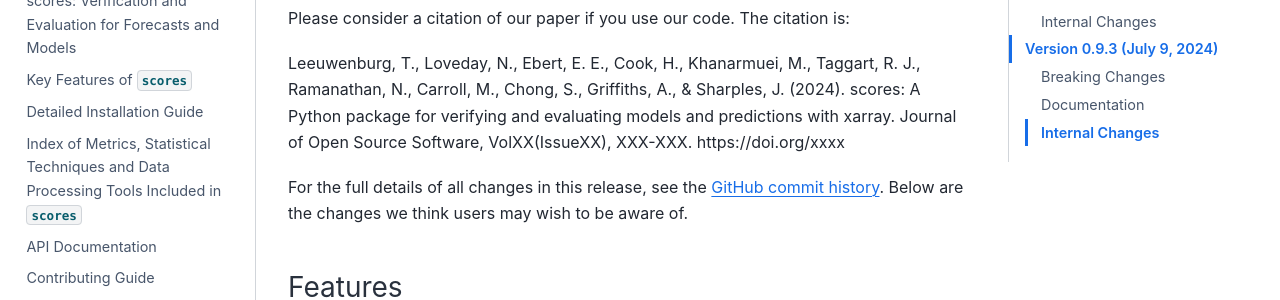
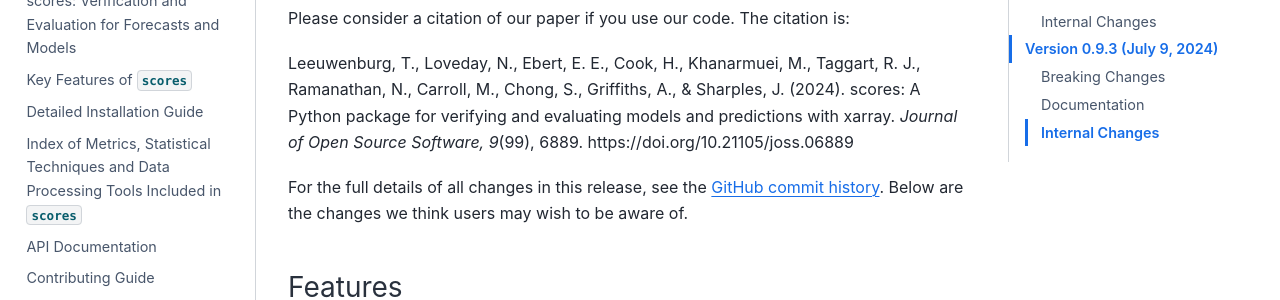
Before and after one commit to nci/scores, a Sphinx documentation site: the page built from docs/release_notes.md, in a window 1280 px wide and 900 px high, scrolled down 349 px. Shown: the part 207-507 px from the top of the window. Built offline with Sphinx 7.4.7 and the Sphinx Book theme 1.1.4, drawn with Linux system fonts in a browser that asks for light colours; pages that are not in the unit, such as notebooks, are missing from menus.

Commit message:
Update docs/release_notes.md
Co-authored-by: Stephanie Chong <168800785+Steph-Chong@users.noreply.github.com>
Signed-off-by: Tennessee Leeuwenburg <134973832+tennlee@users.noreply.github.com>

```diff
--- a/docs/release_notes.md
+++ b/docs/release_notes.md
@@ -10,7 +10,7 @@ This is a good moment to acknowledge and thank the contributors that helped us r
 
 Please consider a citation of our paper if you use our code. The citation is:
 
-Leeuwenburg, T., Loveday, N., Ebert, E. E., Cook, H., Khanarmuei, M., Taggart, R. J., Ramanathan, N., Carroll, M., Chong, S., Griffiths, A., & Sharples, J. (2024). scores: A Python package for verifying and evaluating models and predictions with xarray. Journal of Open Source Software, VolXX(IssueXX), XXX-XXX. https://doi.org/xxxx
+Leeuwenburg, T., Loveday, N., Ebert, E. E., Cook, H., Khanarmuei, M., Taggart, R. J., Ramanathan, N., Carroll, M., Chong, S., Griffiths, A., & Sharples, J. (2024). scores: A Python package for verifying and evaluating models and predictions with xarray. *Journal of Open Source Software, 9*(99), 6889. https://doi.org/10.21105/joss.06889
 
 For the full details of all changes in this release, see the [GitHub commit history](https://github.com/nci/scores/compare/0.9.3...1.0.0). Below are the changes we think users may wish to be aware of.
 
```
